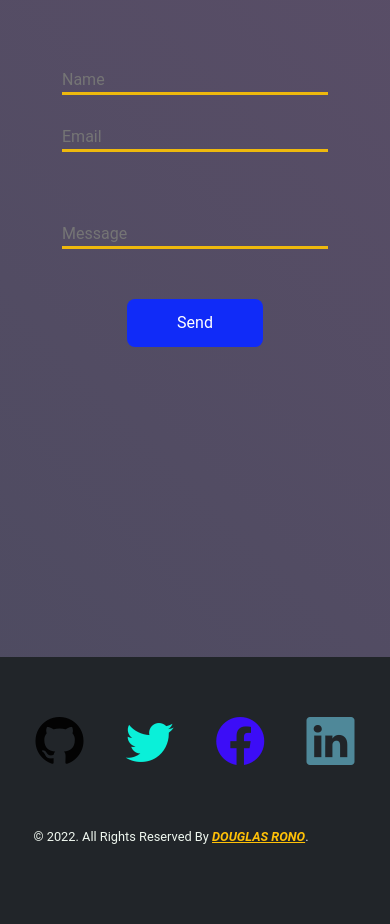
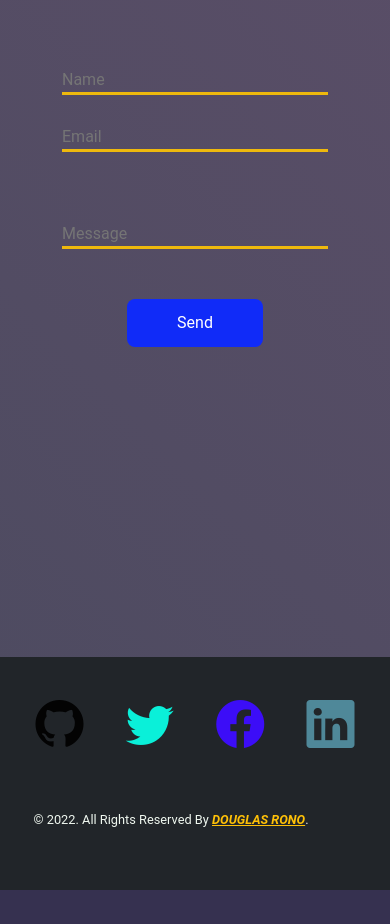
Before and after one commit to ronbot-ai/douglasrono.github.io, a website: page index.html in a window 390 px wide. Shown: the part 5388-6312 px from the top of the page. After the commit the page ends 6278 px from the top, so only its background shows below. Drawn offline with Linux system fonts and the light colour scheme; files whose address does not match are found by name.

Commit message:
Modified footer padding property

```diff
--- a/css/style.css
+++ b/css/style.css
@@ -370,6 +370,9 @@ h1{
 
 
 /* footer section */
+#footer{
+  padding: 13px 0 ! important;
+}
   footer .copyright{
     margin-left: 0 !important;
     font-size: .8em;
@@ -480,7 +483,7 @@ h1{
 }
 /* footer section */
 #footer{
-  padding: 30px 4px;
+  padding: 30px;
 }
 
 footer .social-links a{
```
